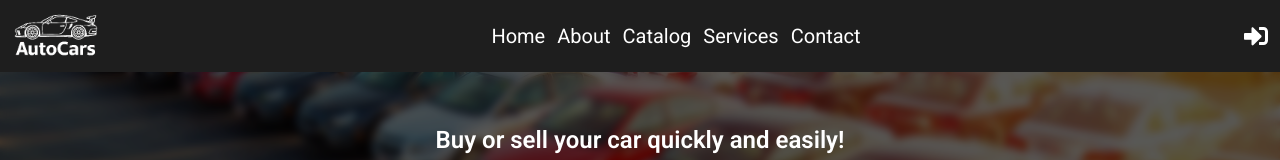
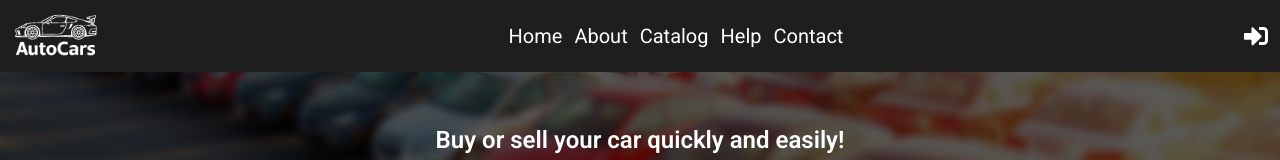
Before and after one commit to stelko0u/Car-Project, a React (Vite) app: page / in a window 1280 px wide. Shown: the top 160 px of the page. Built offline with nearby package versions, Linux system fonts and the light colour scheme; no server answers; the database is empty.

Commit message:
Fixed help issue

```diff
--- a/src/components/Header/Header.jsx
+++ b/src/components/Header/Header.jsx
@@ -7,8 +7,8 @@ import { FaSignInAlt, FaUserAlt } from "react-icons/fa";
 import logo2 from "../../../public/logo2.png";
 export const Header = () => {
   const [isOpen, setIsOpen] = useState(false);
-  const [menuOpen, setMenuOpen] = useState(false); // Състояние за управление на малкото меню
-  const menuRef = useRef(null); // Референция към малкото меню
+  const [menuOpen, setMenuOpen] = useState(false);
+  const menuRef = useRef(null);
   const { isAuthenticated } = useContext(AuthContext);
   const auth = getAuth();
 
@@ -16,7 +16,7 @@ export const Header = () => {
     e.preventDefault();
     try {
       await signOut(auth);
-      setMenuOpen(false); // Скриваме менюто след излизане
+      setMenuOpen(false);
     } catch (error) {
       console.log(error);
     }
@@ -26,11 +26,10 @@ export const Header = () => {
     setIsOpen(false);
   }
 
-  // Закриваме менюто, ако потребителят кликне извън него
   useEffect(() => {
     const handleClickOutside = (event) => {
       if (menuRef.current && !menuRef.current.contains(event.target)) {
-        setMenuOpen(false); // Скриваме менюто ако кликнем извън него
+        setMenuOpen(false);
       }
     };
 
@@ -57,8 +56,8 @@ export const Header = () => {
             <Link to="/catalog" className="hover:mt-0.5 text-xl">
               Catalog
             </Link>
-            <Link to="/services" className="hover:mt-0.5 text-xl">
-              Services
+            <Link to="/faq" className="hover:mt-0.5 text-xl">
+              Help
             </Link>
             <Link to="/contact" className="hover:mt-0.5 text-xl">
               Contact
@@ -79,12 +78,6 @@ export const Header = () => {
                   <FaSignInAlt size={24} />
                 </Link>
 
-                {/* <Link to="/login" className="hover:mt-0.5 text-xl">
-                  Login
-                </Link>
-                <Link to="/register" className="hover:mt-0.5 text-xl">
-                  Register
-                </Link> */}
               </>
             ) : (
               <button onClick={() => setMenuOpen(!menuOpen)} className="flex items-center text-xl mr-2">
@@ -127,7 +120,6 @@ export const Header = () => {
 
           {!isAuthenticated ? (
             <>
-              {/* <FaSignInAlt /> */}
               <Link to="/login" className="hover:ml-2" onClick={closeMenu}>
                 Login
               </Link>
@@ -148,10 +140,10 @@ export const Header = () => {
         </nav>
       )}
 
-      {/* Малкото меню за профила */}
+
       {menuOpen && isAuthenticated && (
         <div
-          ref={menuRef} // Добавяме референция към менюто
+          ref={menuRef}
           className="absolute right-4 mt-2 bg-white text-black rounded-md shadow-lg p-3 flex flex-col z-20"
         >
           <Link
```
